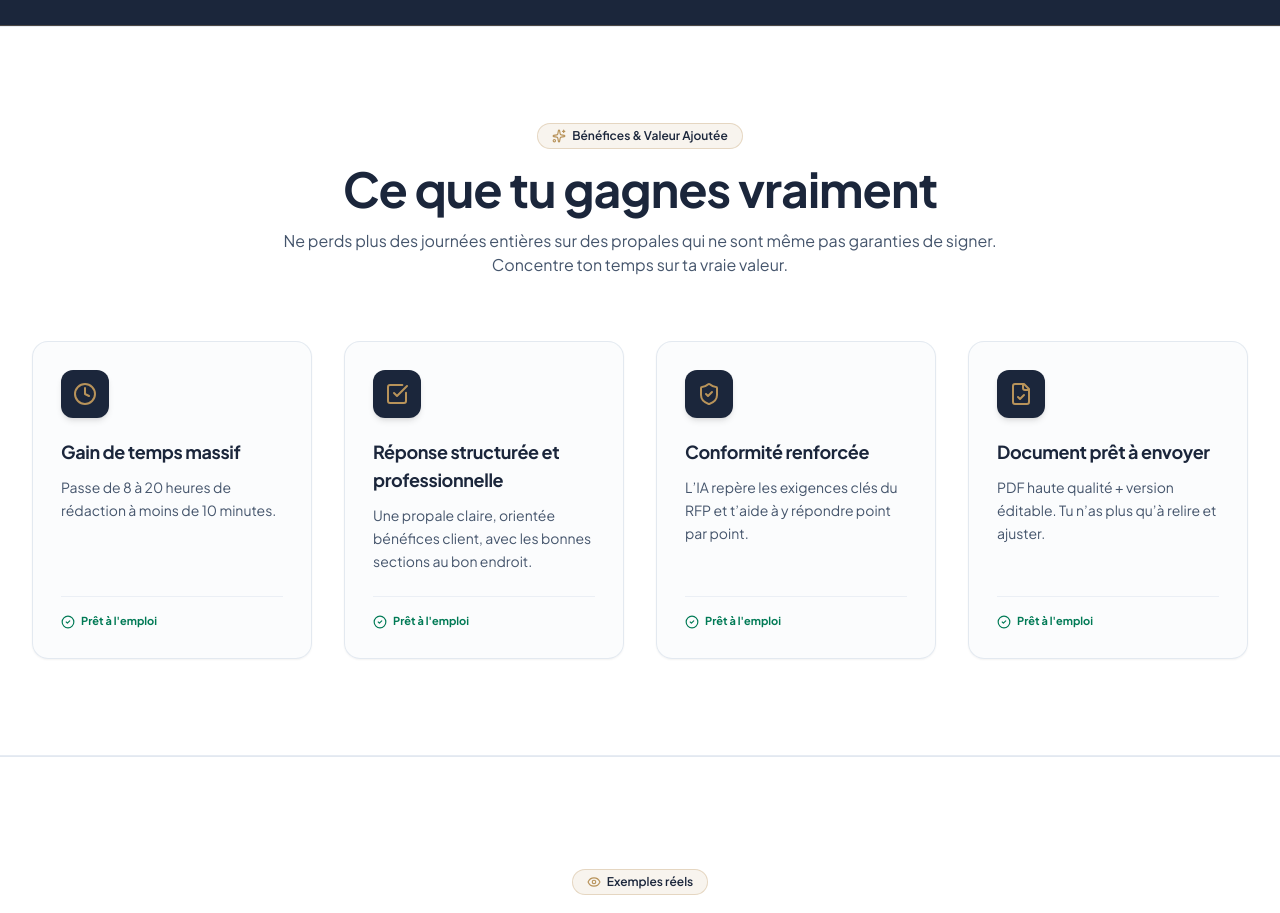
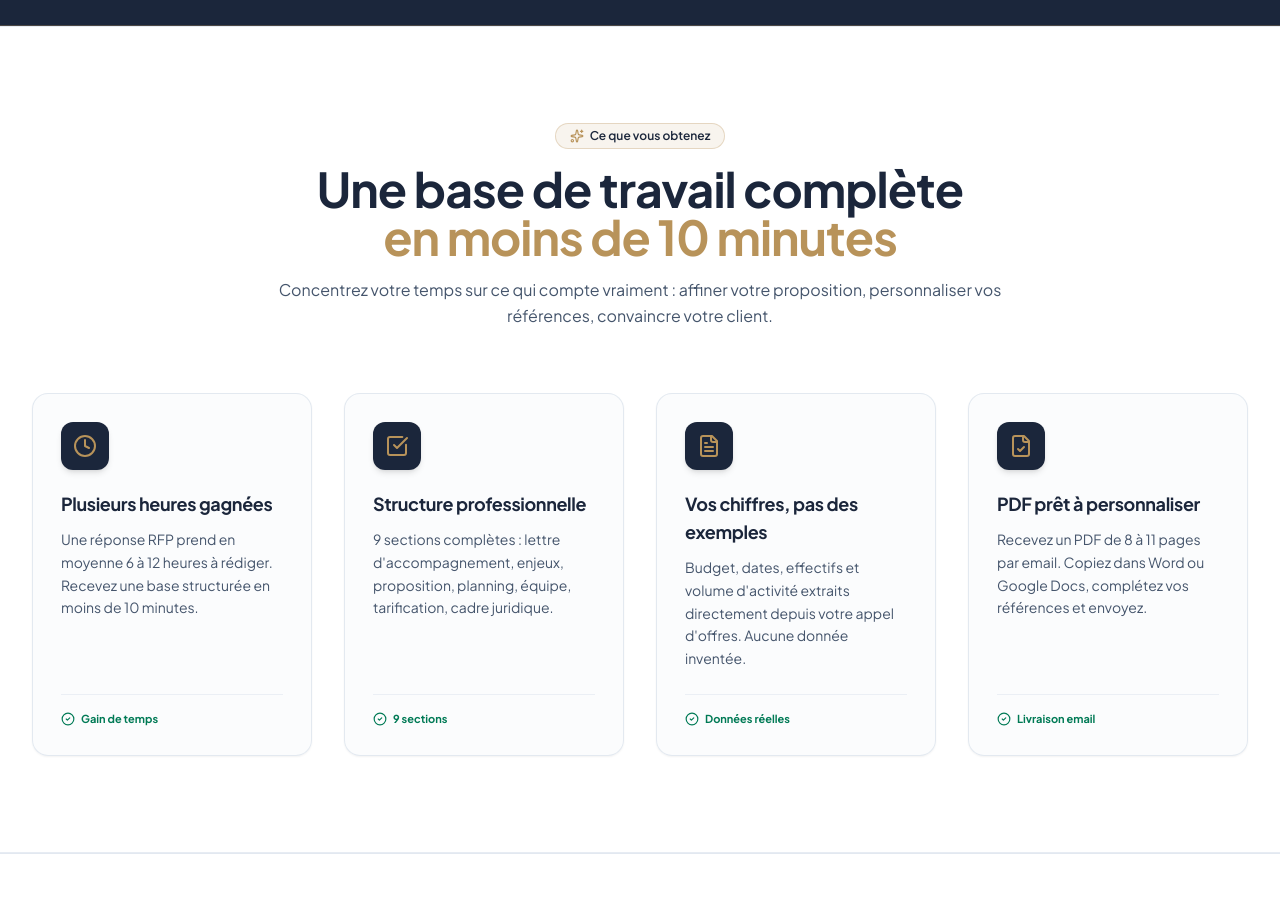
Before and after one commit to OMARMARCO23/DeliverableEngine, a React (Vite) app: page / in a window 1280 px wide. Shown: the part 1040-1953 px from the top of the page. Built offline with nearby package versions, Linux system fonts and the light colour scheme; no server answers; a web font is replaced by a local one.

Commit message:
Refactor benefits section in Solution component

```diff
--- a/src/components/Solution.tsx
+++ b/src/components/Solution.tsx
@@ -5,52 +5,75 @@
 
 import React from 'react';
 import { motion } from 'motion/react';
-import { Clock, CheckSquare, ShieldCheck, FileCheck, Sparkles, CheckCircle2 } from 'lucide-react';
+import {
+  Clock,
+  CheckSquare,
+  FileText,
+  FileCheck,
+  Sparkles,
+  CheckCircle2
+} from 'lucide-react';
 
 export default function Solution() {
   const benefits = [
     {
       icon: <Clock className="h-6 w-6 text-[#B8935A]" />,
-      title: "Gain de temps massif",
-      desc: "Passe de 8 à 20 heures de rédaction à moins de 10 minutes."
+      title: "Plusieurs heures gagnées",
+      desc: "Une réponse RFP prend en moyenne 6 à 12 heures à rédiger. Recevez une base structurée en moins de 10 minutes.",
+      badge: "Gain de temps"
     },
     {
       icon: <CheckSquare className="h-6 w-6 text-[#B8935A]" />,
-      title: "Réponse structurée et professionnelle",
-      desc: "Une propale claire, orientée bénéfices client, avec les bonnes sections au bon endroit."
+      title: "Structure professionnelle",
+      desc: "9 sections complètes : lettre d'accompagnement, enjeux, proposition, planning, équipe, tarification, cadre juridique.",
+      badge: "9 sections"
     },
     {
-      icon: <ShieldCheck className="h-6 w-6 text-[#B8935A]" />,
-      title: "Conformité renforcée",
-      desc: "L’IA repère les exigences clés du RFP et t’aide à y répondre point par point."
+      icon: <FileText className="h-6 w-6 text-[#B8935A]" />,
+      title: "Vos chiffres, pas des exemples",
+      desc: "Budget, dates, effectifs et volume d'activité extraits directement depuis votre appel d'offres. Aucune donnée inventée.",
+      badge: "Données réelles"
     },
     {
       icon: <FileCheck className="h-6 w-6 text-[#B8935A]" />,
-      title: "Document prêt à envoyer",
-      desc: "PDF haute qualité + version éditable. Tu n’as plus qu’à relire et ajuster."
+      title: "PDF prêt à personnaliser",
+      desc: "Recevez un PDF de 8 à 11 pages par email. Copiez dans Word ou Google Docs, complétez vos références et envoyez.",
+      badge: "Livraison email"
     }
   ];
 
   return (
-    <section id="benefices" className="py-16 sm:py-24 bg-white border-y border-slate-200/80">
+    <section
+      id="benefices"
+      className="py-16 sm:py-24 bg-white border-y border-slate-200/80"
+    >
       <div className="mx-auto max-w-7xl px-4 sm:px-8">
 
         {/* Header */}
         <div className="text-center max-w-3xl mx-auto mb-16">
-          <div className="inline-flex items-center gap-1.5 rounded-full bg-[#B8935A]/10 border border-[#B8935A]/30 px-3.5 py-1 text-xs font-semibold text-[#1B263B] mb-4">
+          <div className="inline-flex items-center gap-1.5 rounded-full
+                          bg-[#B8935A]/10 border border-[#B8935A]/30
+                          px-3.5 py-1 text-xs font-semibold
+                          text-[#1B263B] mb-4">
             <Sparkles className="h-3.5 w-3.5 text-[#B8935A]" />
-            Bénéfices & Valeur Ajoutée
+            Ce que vous obtenez
           </div>
-          <h2 className="font-serif-heading text-3xl sm:text-4xl lg:text-5xl font-extrabold text-[#1B263B]">
-            Ce que tu gagnes vraiment
+          <h2 className="font-serif-heading text-3xl sm:text-4xl lg:text-5xl
+                         font-extrabold text-[#1B263B]">
+            Une base de travail complète
+            <br className="hidden sm:inline" />
+            <span className="text-[#B8935A]"> en moins de 10 minutes</span>
           </h2>
-          <p className="mt-4 text-base text-slate-600 font-sans">
-            Ne perds plus des journées entières sur des propales qui ne sont même pas garanties de signer. Concentre ton temps sur ta vraie valeur.
+          <p className="mt-4 text-base text-slate-600 leading-relaxed">
+            Concentrez votre temps sur ce qui compte vraiment :
+            affiner votre proposition, personnaliser vos références,
+            convaincre votre client.
           </p>
         </div>
 
-        {/* 4 Cards Grid */}
-        <div className="grid grid-cols-1 md:grid-cols-2 lg:grid-cols-4 gap-6 sm:gap-8">
+        {/* 4 Cards */}
+        <div className="grid grid-cols-1 md:grid-cols-2 lg:grid-cols-4
+                        gap-6 sm:gap-8">
           {benefits.map((benefit, idx) => (
             <motion.div
               key={idx}
@@ -58,23 +81,35 @@ export default function Solution() {
               whileInView={{ opacity: 1, y: 0 }}
               viewport={{ once: true }}
               transition={{ duration: 0.4, delay: idx * 0.1 }}
-              className="rounded-2xl border border-slate-200/90 bg-slate-50/50 hover:bg-white p-6 sm:p-7 shadow-xs hover:shadow-xl transition-all hover:border-[#B8935A]/40 group flex flex-col justify-between"
+              className="rounded-2xl border border-slate-200/90
+                         bg-slate-50/50 hover:bg-white p-6 sm:p-7
+                         shadow-xs hover:shadow-xl transition-all
+                         hover:border-[#B8935A]/40 group
+                         flex flex-col justify-between"
             >
               <div>
-                <div className="w-12 h-12 rounded-xl bg-[#1B263B] flex items-center justify-center mb-5 group-hover:scale-105 transition-transform shadow-md">
+                <div className="w-12 h-12 rounded-xl bg-[#1B263B]
+                                flex items-center justify-center mb-5
+                                group-hover:scale-105 transition-transform
+                                shadow-md">
                   {benefit.icon}
                 </div>
-                <h3 className="font-serif-heading text-lg font-bold text-[#1B263B] group-hover:text-[#B8935A] transition-colors">
+                <h3 className="font-serif-heading text-lg font-bold
+                               text-[#1B263B] group-hover:text-[#B8935A]
+                               transition-colors">
                   {benefit.title}
                 </h3>
-                <p className="mt-2.5 text-xs sm:text-sm text-slate-600 leading-relaxed font-sans">
+                <p className="mt-2.5 text-xs sm:text-sm text-slate-600
+                               leading-relaxed">
                   {benefit.desc}
                 </p>
               </div>
 
-              <div className="mt-6 pt-4 border-t border-slate-200/60 flex items-center gap-1.5 text-[11px] font-bold text-emerald-700">
+              <div className="mt-6 pt-4 border-t border-slate-200/60
+                              flex items-center gap-1.5 text-[11px]
+                              font-bold text-emerald-700">
                 <CheckCircle2 className="h-3.5 w-3.5" />
-                <span>Prêt à l'emploi</span>
+                <span>{benefit.badge}</span>
               </div>
             </motion.div>
           ))}
```
